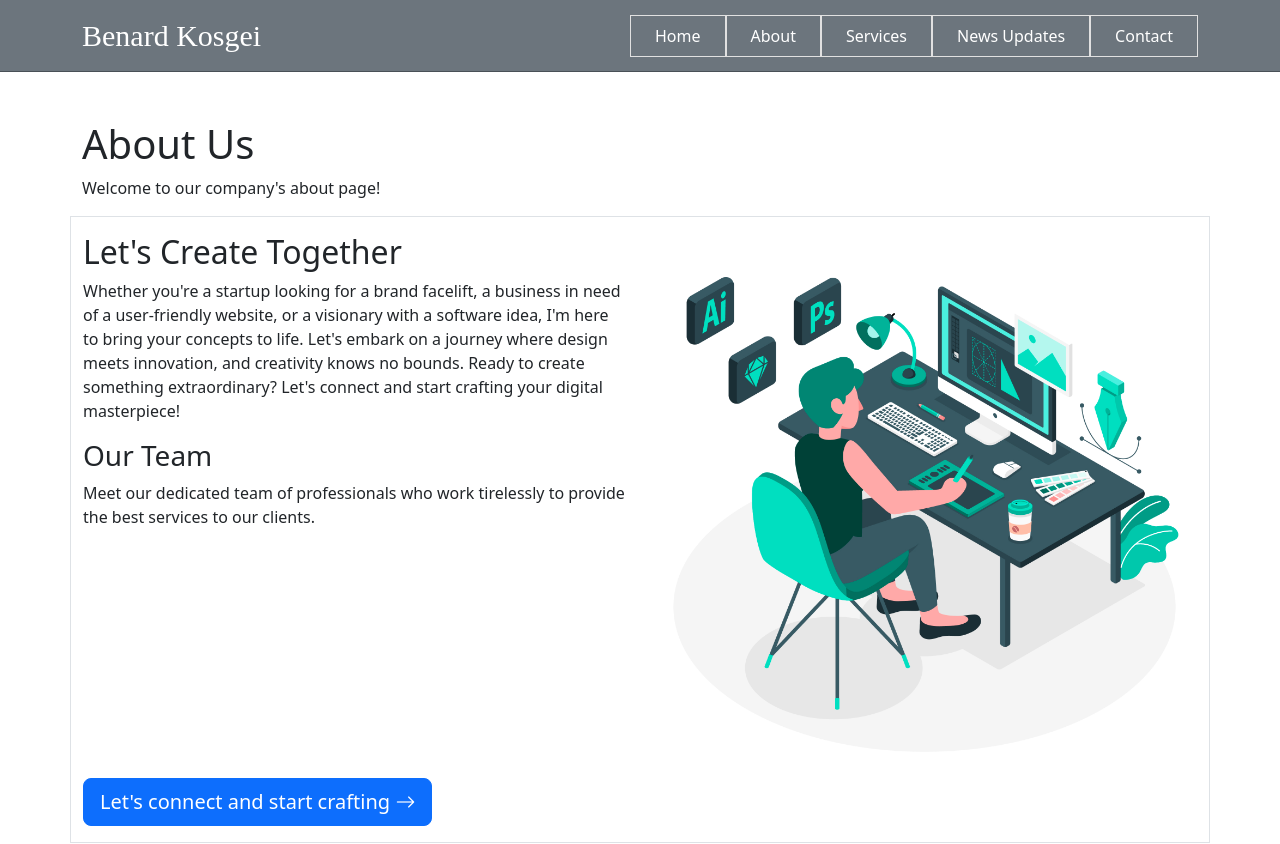
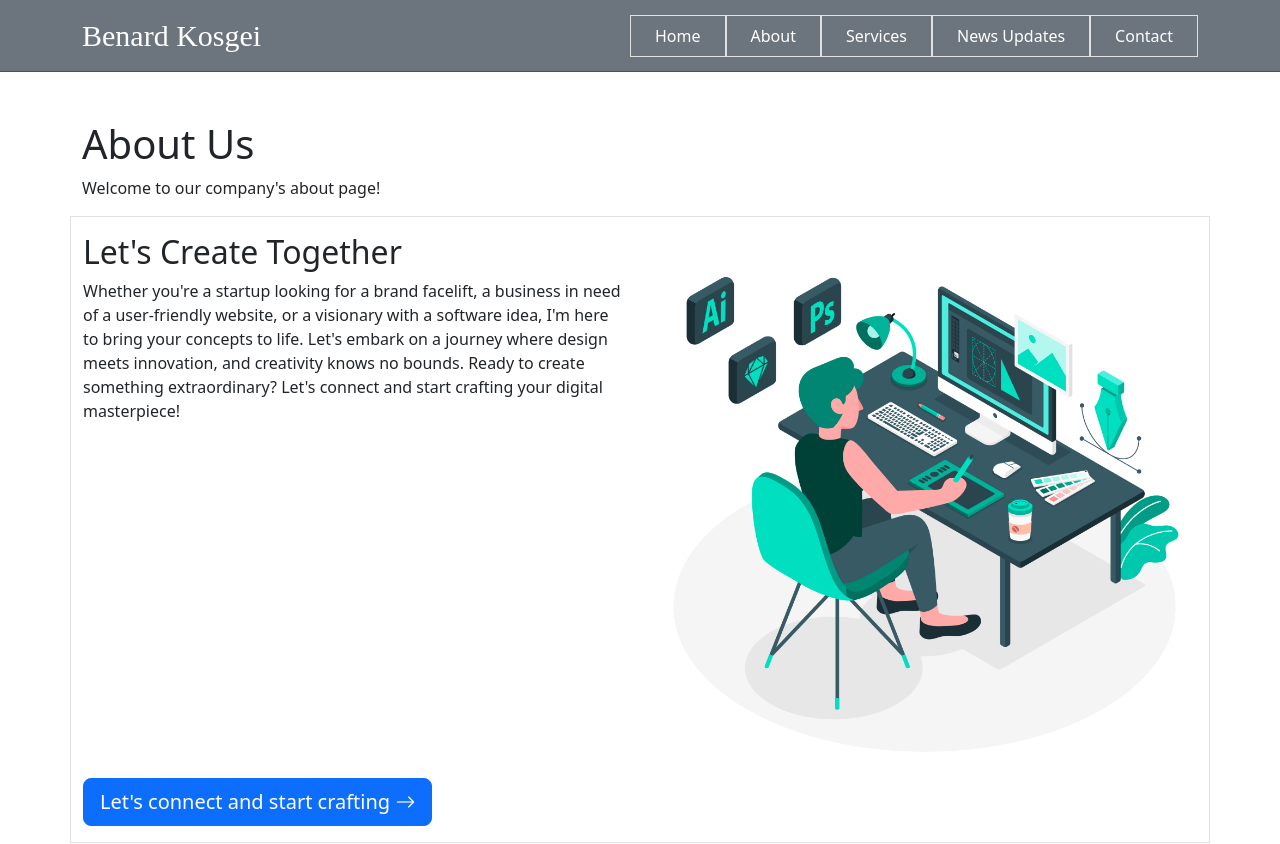
Before and after one commit to Benardkosgei/React-Blog-App, a React (Create React App) app: page /about in a window 1280 px wide. Shown: the top 844 px of the page. Built offline with nearby package versions, Linux system fonts and the light colour scheme.

Commit message:
About page update

```diff
--- a/src/web_pages/AboutUs.js
+++ b/src/web_pages/AboutUs.js
@@ -18,12 +18,7 @@ const About = ({ data }) => {
             Let's embark on a journey where design meets innovation, and creativity knows no bounds.
             Ready to create something extraordinary? Let's connect and start crafting your digital masterpiece!
           </p>
-          {/* Team subheading */}
-          <h3>Our Team</h3>
-          {/* Team description */}
-          <p>
-            Meet our dedicated team of professionals who work tirelessly to provide the best services to our clients.
-          </p>
+
         </div>
         {/* Right column with an image */}
         <div className='col-md-6 col-lg-6'>
```
